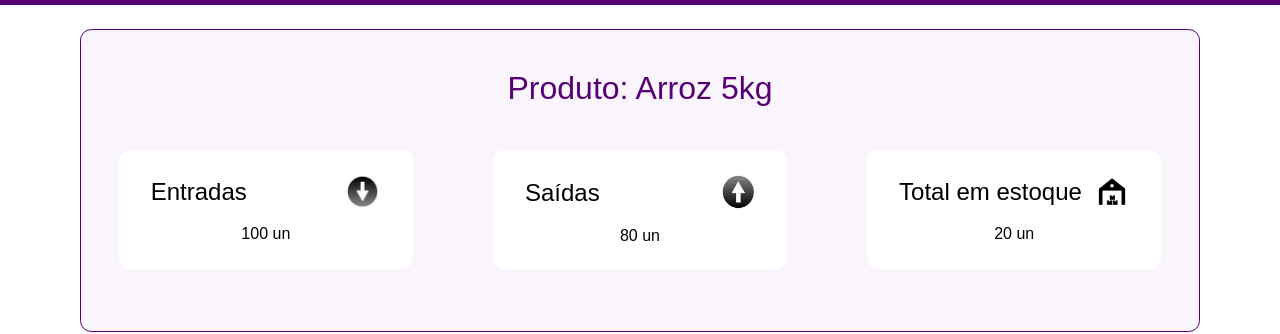
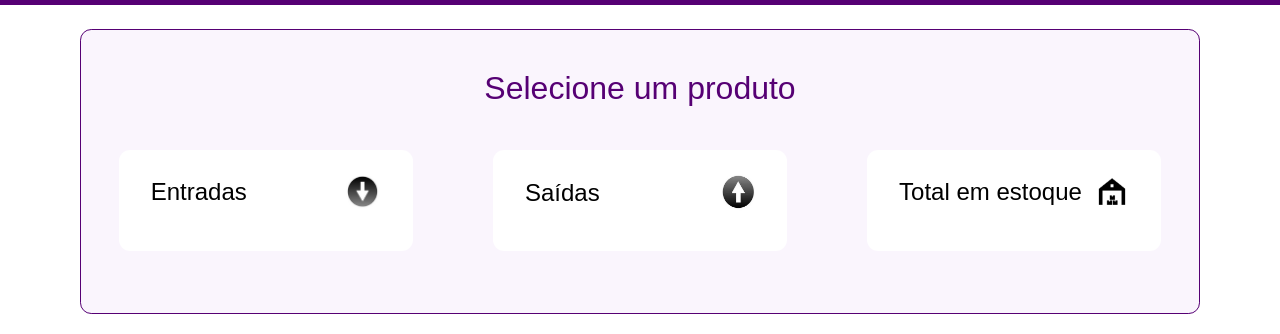
Before and after one commit to sheilakerber/controle-estoque-app, a React (Create React App) app: page / in a window 1280 px wide. Shown: the part 229-563 px from the top of the page. Built offline with nearby package versions, Linux system fonts and the light colour scheme; no server answers; a web font is replaced by a local one; what miragejs would draw is missing.

Commit message:
renders on screen information about the product selected in the ProductManager component

```diff
--- a/src/components/Dashboard/index.tsx
+++ b/src/components/Dashboard/index.tsx
@@ -2,11 +2,31 @@ import { Container } from "./styles";
 import inImg from "../../assets/in.jpg";
 import outImg from "../../assets/out.jpg";
 import stockImg from "../../assets/icon.jpg";
+import { Product } from "../../interfaces/Product";
 
-export function Dashboard() {
+interface DashboardProps {
+  selectedProduct: Product | undefined;
+}
+
+export function Dashboard({ selectedProduct }: DashboardProps) {
+  let name = "Selecione um produto";
+  let income = "";
+  let outcome = "";
+  let balance = "";
+
+  if (selectedProduct) {
+    const { productName, incomeQuantity, outcomeQuantity, balanceQuantity } =
+      selectedProduct;
+
+    name = productName;
+    income = `${incomeQuantity} un`;
+    outcome = `${outcomeQuantity} un`;
+    balance = `${balanceQuantity} un`;
+  }
+
   return (
     <Container>
-      <h1>Produto: Arroz 5kg</h1>
+      <h1>{name}</h1>
 
       <div className="dashboardDiv">
         <section className="infosProduct">
@@ -14,7 +34,7 @@ export function Dashboard() {
             <h2>Entradas</h2>
             <img src={inImg} alt="Icone de entrada" />
           </header>
-          <strong>100 un</strong>
+          <strong>{income}</strong>
         </section>
 
         <section className="infosProduct">
@@ -22,7 +42,7 @@ export function Dashboard() {
             <h2>Saídas</h2>
             <img src={outImg} alt="Icone de entrada" />
           </header>
-          <strong>80 un</strong>
+          <strong>{outcome}</strong>
         </section>
 
         <section className="infosProduct">
@@ -30,7 +50,7 @@ export function Dashboard() {
             <h2>Total em estoque</h2>
             <img src={stockImg} alt="Icone de entrada" />
           </header>
-          <strong>20 un</strong>
+          <strong>{balance}</strong>
         </section>
       </div>
     </Container>
```
